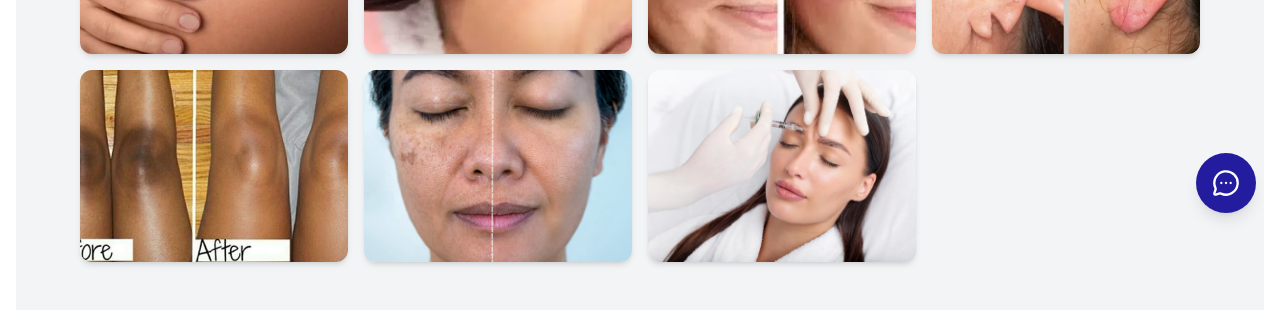
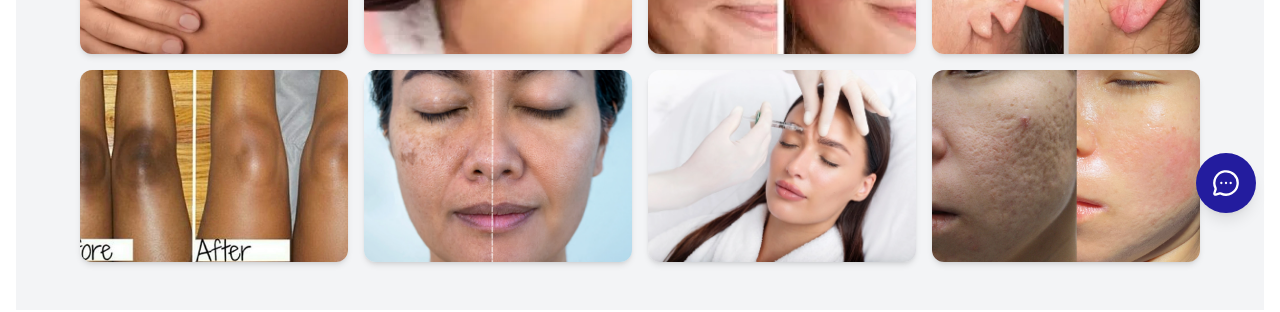
Before and after one commit to anchal-github123/DermalifeClinic, a React (Vite) app in the folder Frontend/: page /gallery in a window 1280 px wide. Shown: the part 563-875 px from the top of the page. Built offline with nearby package versions, Linux system fonts and the light colour scheme.

Commit message:
add a images

```diff
--- a/Frontend/src/components/ClinicGallery.jsx
+++ b/Frontend/src/components/ClinicGallery.jsx
@@ -9,8 +9,9 @@ import img7 from "../assets/images/Facelift.webp";
 import img8 from "../assets/images/earlob.webp";
 import img9 from "../assets/images/knees.webp";
 import img10 from "../assets/images/melasma.webp";
-import img11 from "../assets/images/botox.webp"
+import img11 from "../assets/images/botox.webp";
+import img12 from "../assets/images/Acne-scars (1).webp";
 export default function ClinicGallery() {
-  const images = [img1, img2, img3, img4, img5,img6,img7,img8,img9,img10,img11];
+  const images = [img1, img2, img3, img4, img5,img6,img7,img8,img9,img10,img11,img12];
   return <Gallery images={images} />;
 }
```
